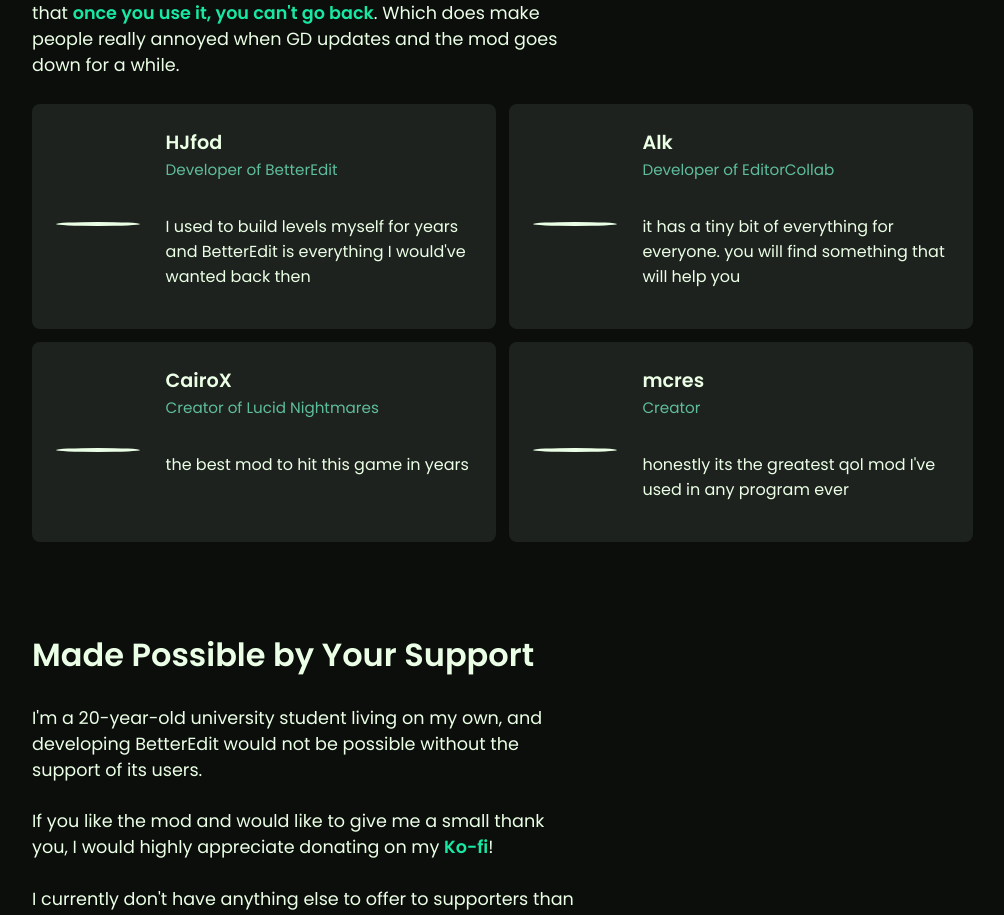
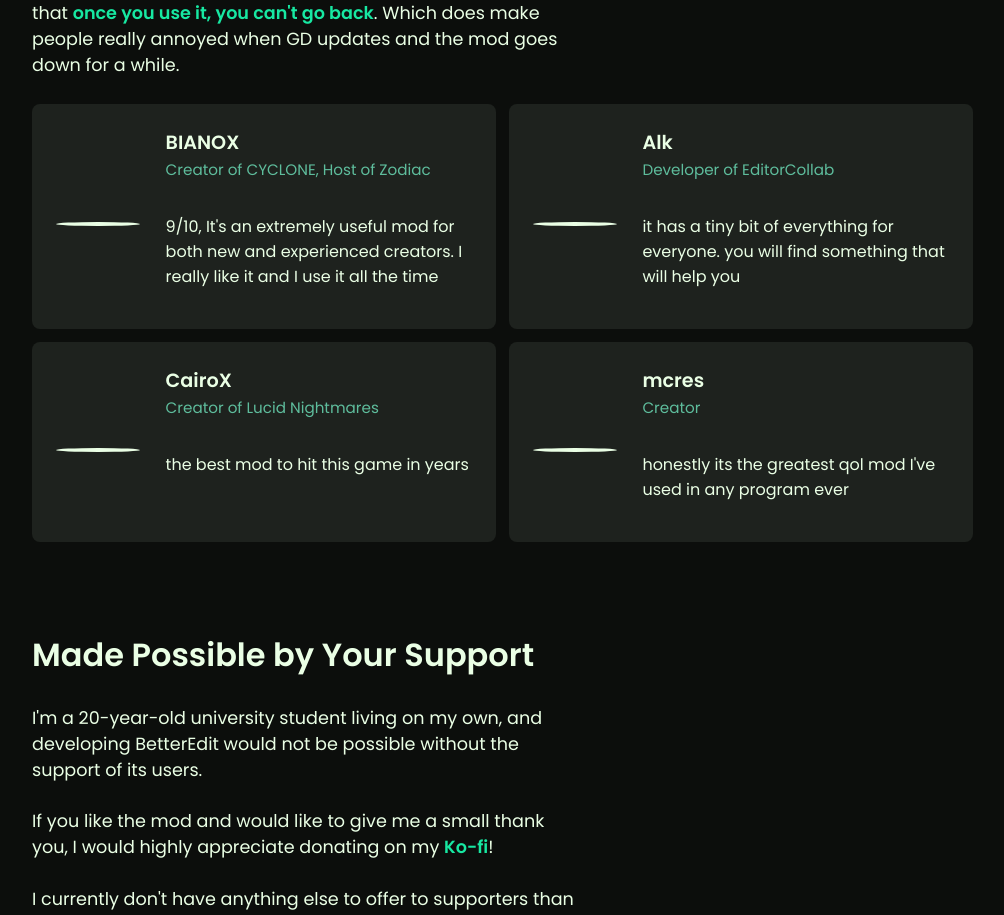
Before and after one commit to HJfod/BetterEditSite, a SvelteKit app: page / in a window 1280 px wide. Shown: the part 1926-2841 px from the top of the page, without its empty margins (32-1036 px from the left). Built offline with nearby package versions, Linux system fonts and the light colour scheme; some icons are missing.

Commit message:
replace my review with bianox

```diff
--- a/src/routes/+page.svelte
+++ b/src/routes/+page.svelte
@@ -16,6 +16,7 @@
     import AlkPFP from "$lib/assets/pfps/alk.png?enhanced";
     import CairoXPFP from "$lib/assets/pfps/cairox.jpg?enhanced";
     import McresPFP from "$lib/assets/pfps/mcres.jpg?enhanced";
+    import BianoxPFP from "$lib/assets/pfps/bianox.jpg?enhanced";
 
     const screenshots = Object.values(import.meta.glob(
         "$lib/assets/screenshot-*.png",
@@ -119,8 +120,11 @@
     </p>
 </Section>
 <div class="testimonial-list">
-    <Card title="HJfod" pfp={HJfodPFP} role="Developer of BetterEdit">
+    <!-- <Card title="HJfod" pfp={HJfodPFP} role="Developer of BetterEdit">
         I used to build levels myself for years and BetterEdit is everything I would've wanted back then
+    </Card> -->
+    <Card title="BIANOX" pfp={BianoxPFP} role="Creator of CYCLONE, Host of Zodiac">
+        9/10, It's an extremely useful mod for both new and experienced creators. I really like it and I use it all the time
     </Card>
     <Card title="Alk" pfp={AlkPFP} role="Developer of EditorCollab">
         <span class="alk-review">
```
Also changed, not shown: src/lib/assets/pfps/bianox.jpg (added).
